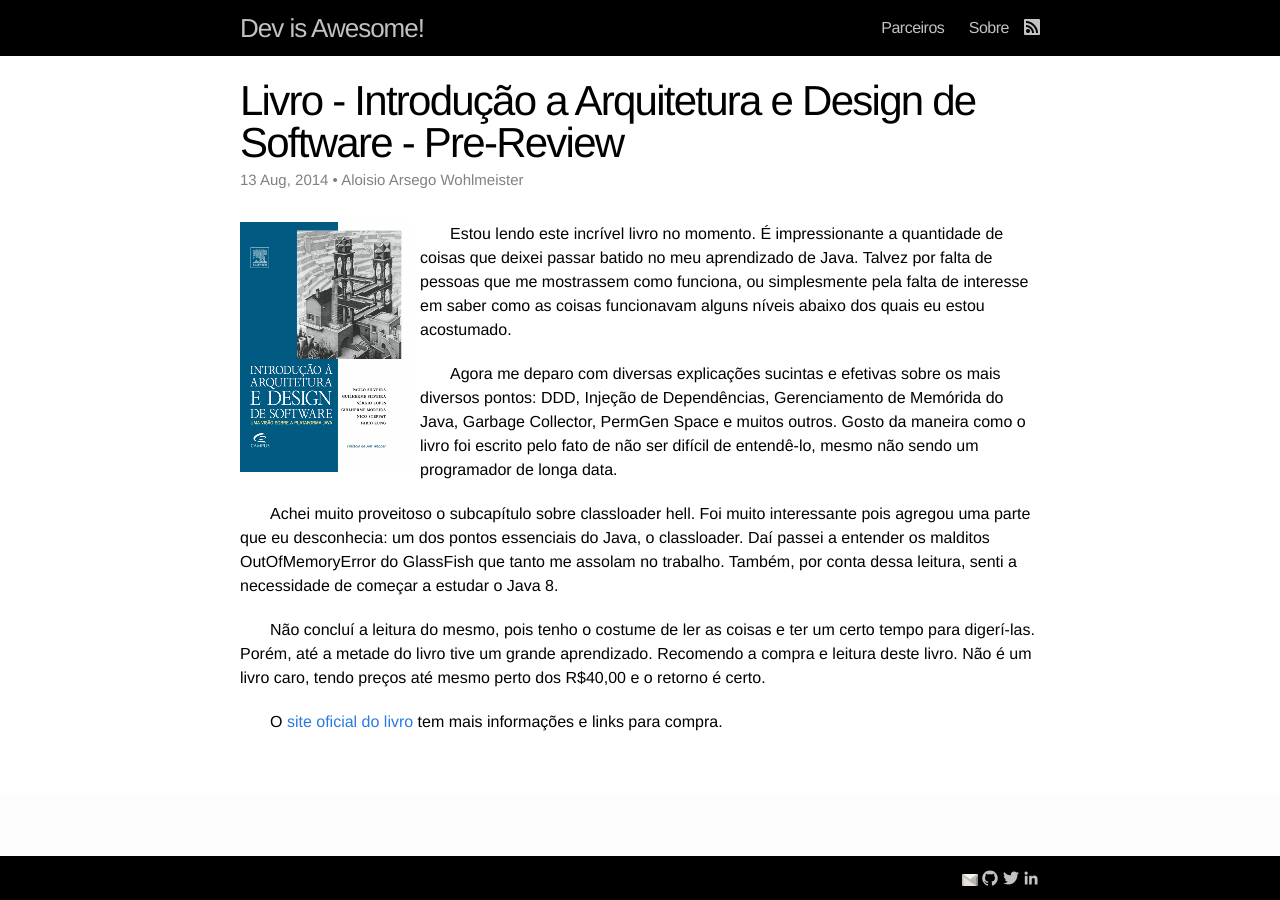
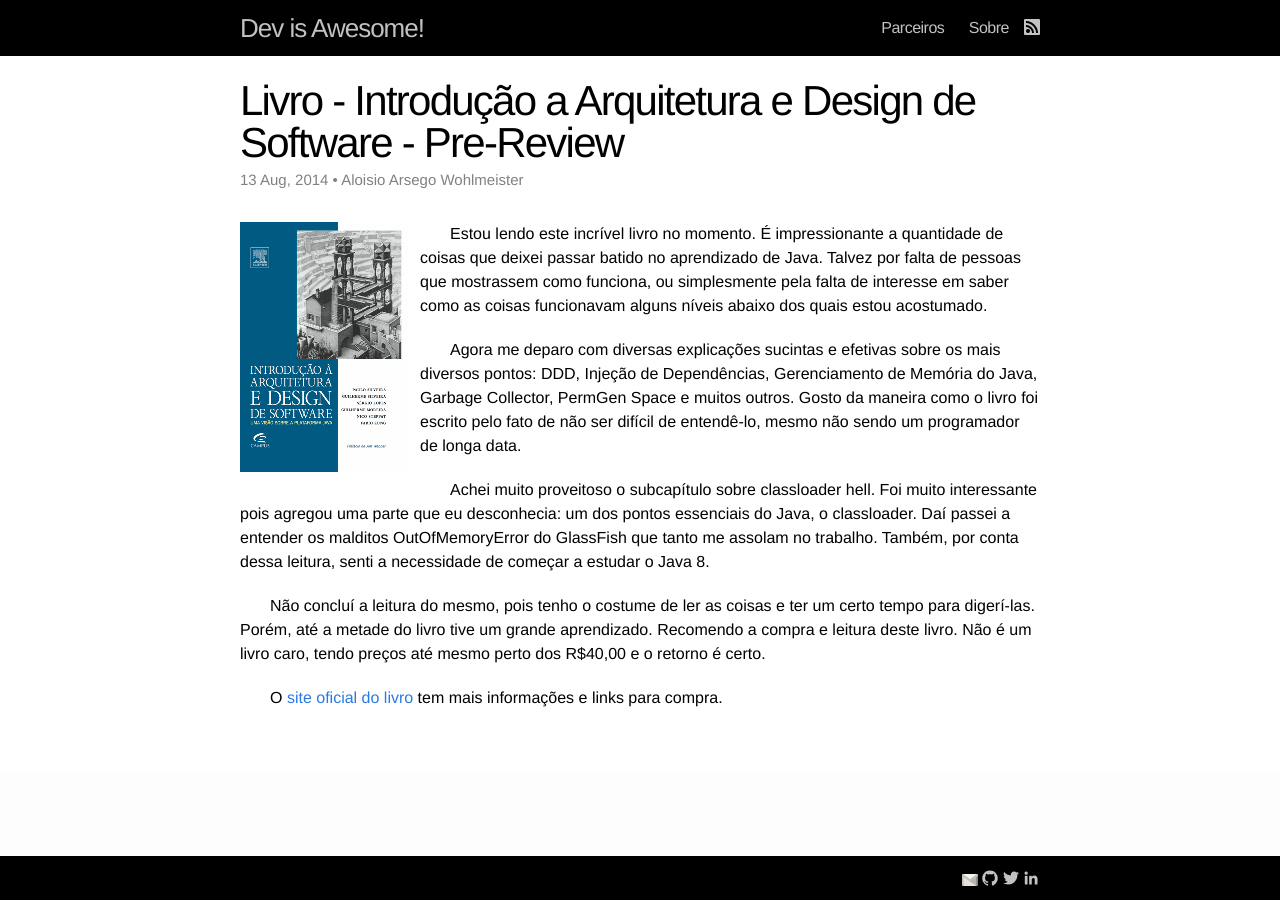
Before and after one commit to aloisioaw/aloisioaw.github.com, a Jekyll site: the page built from _posts/14-08-13-introducao-arquitetura-design-software.md, in a window 1280 px wide and 900 px high. Built offline with Jekyll 4.4.1, drawn with Linux system fonts in a browser that asks for light colours.

Commit message:
Correções no review do livro de arquitetura

```diff
--- a/_posts/14-08-13-introducao-arquitetura-design-software.md
+++ b/_posts/14-08-13-introducao-arquitetura-design-software.md
@@ -7,10 +7,9 @@ categories: livros arquitetura
 
 <img src="/images/livros/capa-introducao-arquitetura-design-software.png" class="capa-livro"/>
 
-Estou lendo este incrível livro no momento. É impressionante a quantidade de coisas que deixei passar batido no meu aprendizado de Java. Talvez por falta de pessoas que me mostrassem como funciona, ou simplesmente pela falta de interesse em saber como as coisas funcionavam alguns níveis abaixo dos quais
-eu estou acostumado.
+Estou lendo este incrível livro no momento. É impressionante a quantidade de coisas que deixei passar batido no aprendizado de Java. Talvez por falta de pessoas que mostrassem como funciona, ou simplesmente pela falta de interesse em saber como as coisas funcionavam alguns níveis abaixo dos quais estou acostumado.
 
-Agora me deparo com diversas explicações sucintas e efetivas sobre os mais diversos pontos: DDD, Injeção de Dependências, Gerenciamento de Memórida do Java, Garbage Collector, PermGen Space e muitos outros.
+Agora me deparo com diversas explicações sucintas e efetivas sobre os mais diversos pontos: DDD, Injeção de Dependências, Gerenciamento de Memória do Java, Garbage Collector, PermGen Space e muitos outros.
 Gosto da maneira como o livro foi escrito pelo fato de não ser difícil de entendê-lo, mesmo não sendo um programador de longa data.
 
 Achei muito proveitoso o subcapítulo sobre classloader hell. Foi muito interessante pois agregou uma parte que eu desconhecia: um dos pontos essenciais do Java, o classloader. Daí passei a entender os malditos OutOfMemoryError do GlassFish que tanto me assolam no trabalho. Também, por conta dessa leitura, senti a necessidade de começar a estudar o Java 8.
```
